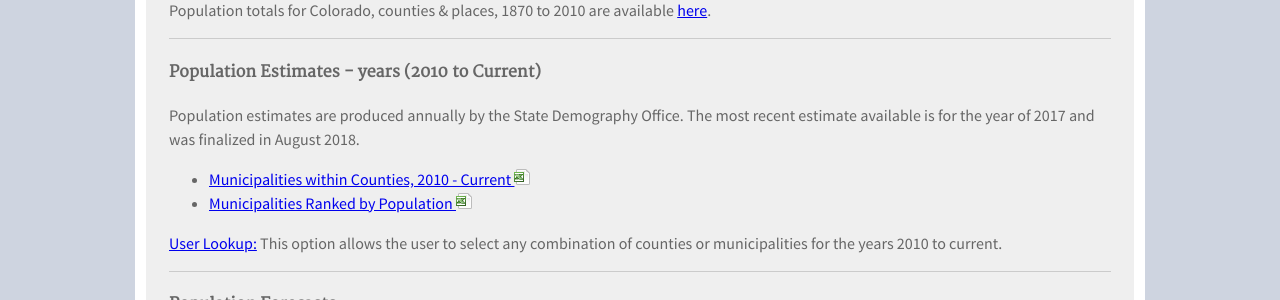
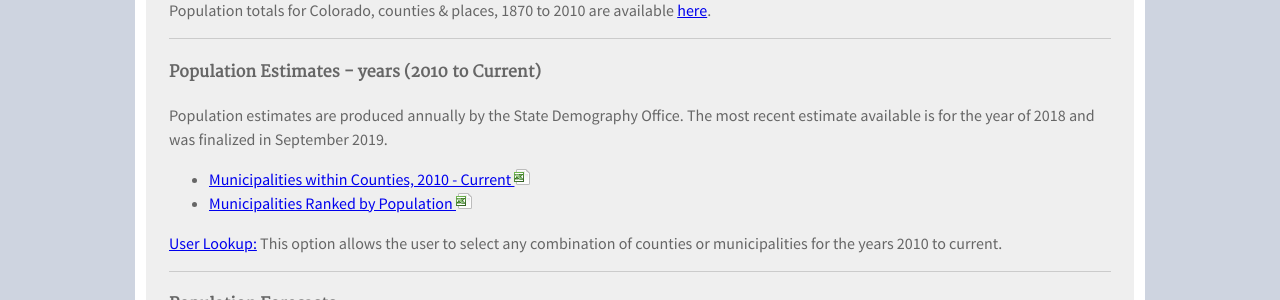
Before and after one commit to TBleess/Website_New, a Jekyll site: the page built from pages/1_Population/population-totals-municipalities.md, in a window 1280 px wide. Shown: the part 470-770 px from the top of the page. Built offline with Jekyll 4.4.1, drawn with Linux system fonts in a browser that asks for light colours.

Commit message:
Update to V18

```diff
--- a/pages/1_Population/population-totals-municipalities.md
+++ b/pages/1_Population/population-totals-municipalities.md
@@ -20,7 +20,7 @@
 
 #### Population Estimates - years (2010 to Current)
 
-Population estimates are produced annually by the State Demography Office. The most recent estimate available is for the year of 2017 and was finalized in August 2018.
+Population estimates are produced annually by the State Demography Office. The most recent estimate available is for the year of 2018 and was finalized in September 2019.
 
 - [Municipalities within Counties, 2010 - Current ![xls](/images/page_white_excel.png 'download xls file')](https://drive.google.com/open?id=1iiBcdkXzXAM6w1IRkt54y_vLdbCgTBY8)
 - [Municipalities Ranked by Population ![xls](/images/page_white_excel.png 'download xls file')](https://drive.google.com/open?id=1tlAb_wz3i3fjXS75IDY0hUcpX7-fUtGH)
```
